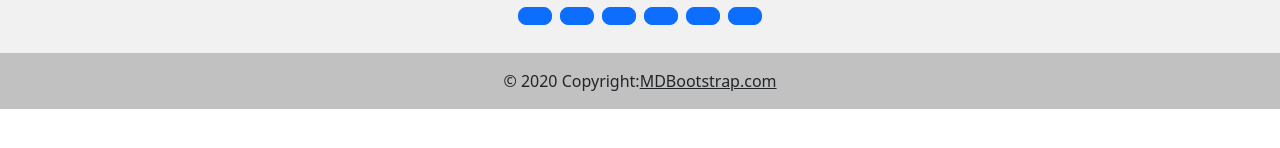
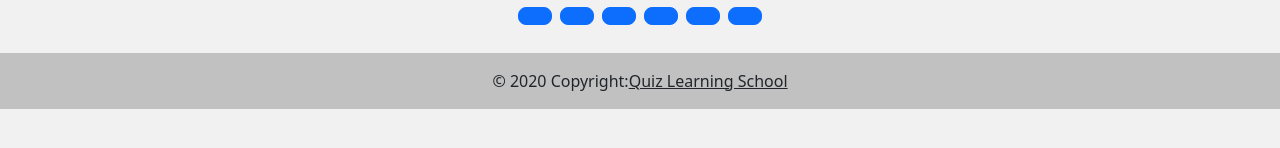
Before and after one commit to Suzon999/quick-question-a9-, a React (Create React App) app: page /Blog in a window 1280 px wide. Shown: the part 908-1056 px from the top of the page. Before the commit the page ends 1017 px from the top, so only its background shows below. Built offline with nearby package versions, Linux system fonts and the light colour scheme.

Commit message:
footer change

```diff
--- a/src/components/footer/Footer.js
+++ b/src/components/footer/Footer.js
@@ -1,4 +1,5 @@
 import React from 'react';
+import './footer.css'
 
 import {
     MDBFooter,
@@ -11,7 +12,7 @@ import {
 
 const Footer = () => {
     return (
-        <MDBFooter className='text-center text-white' style={{ backgroundColor: '#f1f1f1' }}>
+        <MDBFooter className='footer text-center text-white' style={{ backgroundColor: '#f1f1f1' }}>
             <MDBContainer className='pt-4'>
                 <section className='mb-4'>
                     <MDBBtn
@@ -92,7 +93,7 @@ const Footer = () => {
             <div className='text-center text-dark p-3' style={{ backgroundColor: 'rgba(0, 0, 0, 0.2)' }}>
                 © 2020 Copyright:
                 <a className='text-dark' href='https://mdbootstrap.com/'>
-                    MDBootstrap.com
+                    Quiz Learning School
                 </a>
             </div>
         </MDBFooter>
--- a/src/components/footer/footer.css
+++ b/src/components/footer/footer.css
@@ -0,0 +1,3 @@
+.footer {
+    height: 200px;
+}
```
